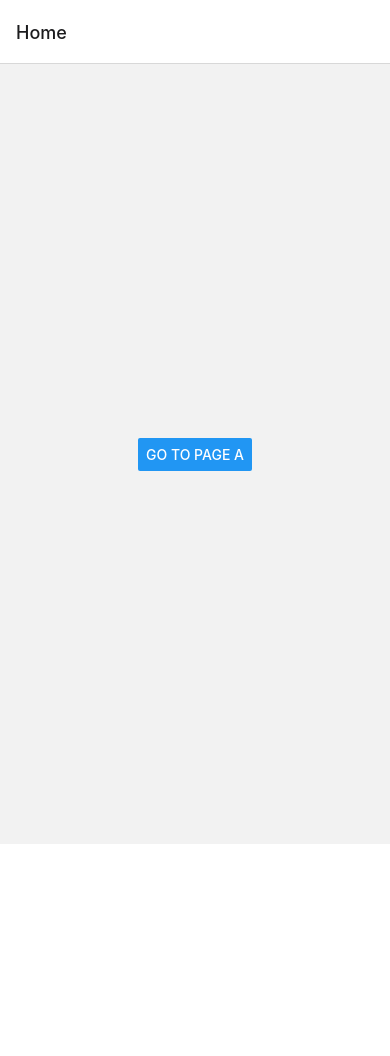
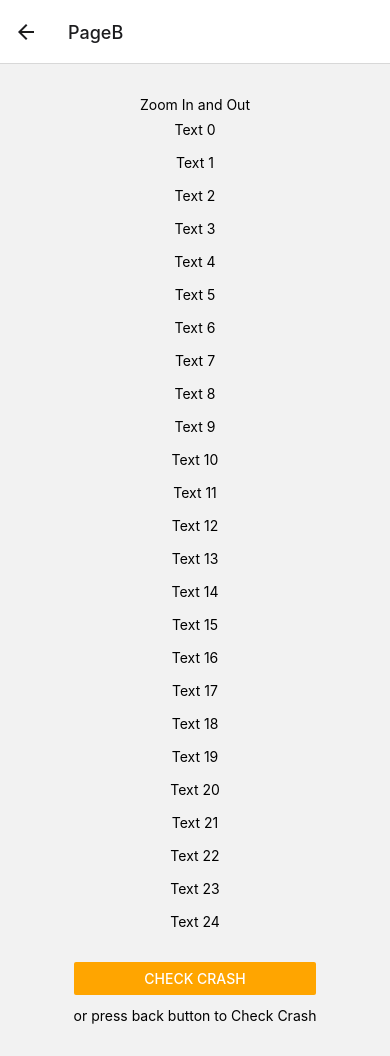
Before and after one commit to vozaldi/repro-rn-reanimated-crash, a React Native app: screen /PageB in a window 390 px wide. Before the commit this address had no page. Before the commit the page ends 844 px from the top, so only its background shows below. Built offline with nearby package versions, Linux system fonts and the light colour scheme.

Commit message:
feat: Add page B

```diff
--- a/src/App.tsx
+++ b/src/App.tsx
@@ -3,6 +3,7 @@ import { createStackNavigator } from '@react-navigation/stack';
 import React from 'react';
 import Home from './pages/Home';
 import PageA from './pages/PageA';
+import PageB from './pages/PageB';
 
 const Stack = createStackNavigator<any>();
 
@@ -14,6 +15,7 @@ function App(): JSX.Element {
         >
           <Stack.Screen name="Home" component={Home} />
           <Stack.Screen name="PageA" component={PageA} />
+          <Stack.Screen name="PageB" component={PageB} />
         </Stack.Navigator>
     </NavigationContainer>
   );
--- a/src/pages/Home.tsx
+++ b/src/pages/Home.tsx
@@ -12,6 +12,13 @@ function Home() {
         <Button
           title='Go to Page A'
           onPress={() => navigation.navigate('PageA')}
+        />
+
+        <View style={{ marginTop: 16 }} />
+
+        <Button
+          title='Go to Page B'
+          onPress={() => navigation.navigate('PageB')}
         />
       </View>
     </SafeAreaView>
--- /dev/null
+++ b/src/pages/PageB.tsx
@@ -0,0 +1,73 @@
+import React, { useState } from "react";
+import { SafeAreaView } from "react-native-safe-area-context";
+import { Button, View, Text, StyleSheet, RefreshControl } from "react-native";
+import Animated, { ZoomIn, ZoomOut } from "react-native-reanimated";
+import { useNavigation } from "@react-navigation/core";
+
+function PageB() {
+  // Hooks
+  const navigation = useNavigation();
+
+  // States
+  const [isLoading, setIsLoading] = useState(false);
+
+  return (
+    <SafeAreaView style={styles.container}>
+      <View style={[styles.sectionContainer, { flexGrow: 1, width: '100%' }]}>
+        <Animated.ScrollView
+          // Comment this props `refreshControl` to prevent crashing on `navigate.goBack()`
+          // refreshControl={(
+          //   <RefreshControl
+          //     refreshing={isLoading}
+          //     onRefresh={() => void(0)}
+          //     colors={['orange']}
+          //   />
+          // )}
+          style={[{ flex: 1, width: '100%' }]}
+          contentContainerStyle={[{ alignItems: 'center', justifyContent: 'center', width: '100%' }]}
+        >
+          <Animated.View
+            key={`zoom-2`}
+            entering={ZoomIn}
+            // Comment this prop `exiting` to prevent crashing
+            exiting={ZoomOut}
+          >
+            <Text>Zoom In and Out</Text>
+          </Animated.View>
+
+          {Array.from(Array(25)).map((item, index) => (
+            <Text key={index} style={{ paddingVertical: 8 }}>
+              Text {index}
+            </Text>
+          ))}
+        </Animated.ScrollView>
+
+        <View style={{ marginTop: 24, alignSelf: 'center' }}>
+          <Button
+            title='Check Crash'
+            color="orange"
+            onPress={() => navigation.goBack()}
+          />
+
+          <Text style={{ marginTop: 12 }}>
+            or press back button to Check Crash
+          </Text>
+        </View>
+      </View>
+    </SafeAreaView>
+  )
+}
+
+const styles = StyleSheet.create({
+  container: {
+    flex: 1,
+    alignItems: 'center',
+    justifyContent: 'center',
+  },
+  sectionContainer: {
+    marginVertical: 32,
+    paddingHorizontal: 24,
+  },
+});
+
+export default PageB;
```
